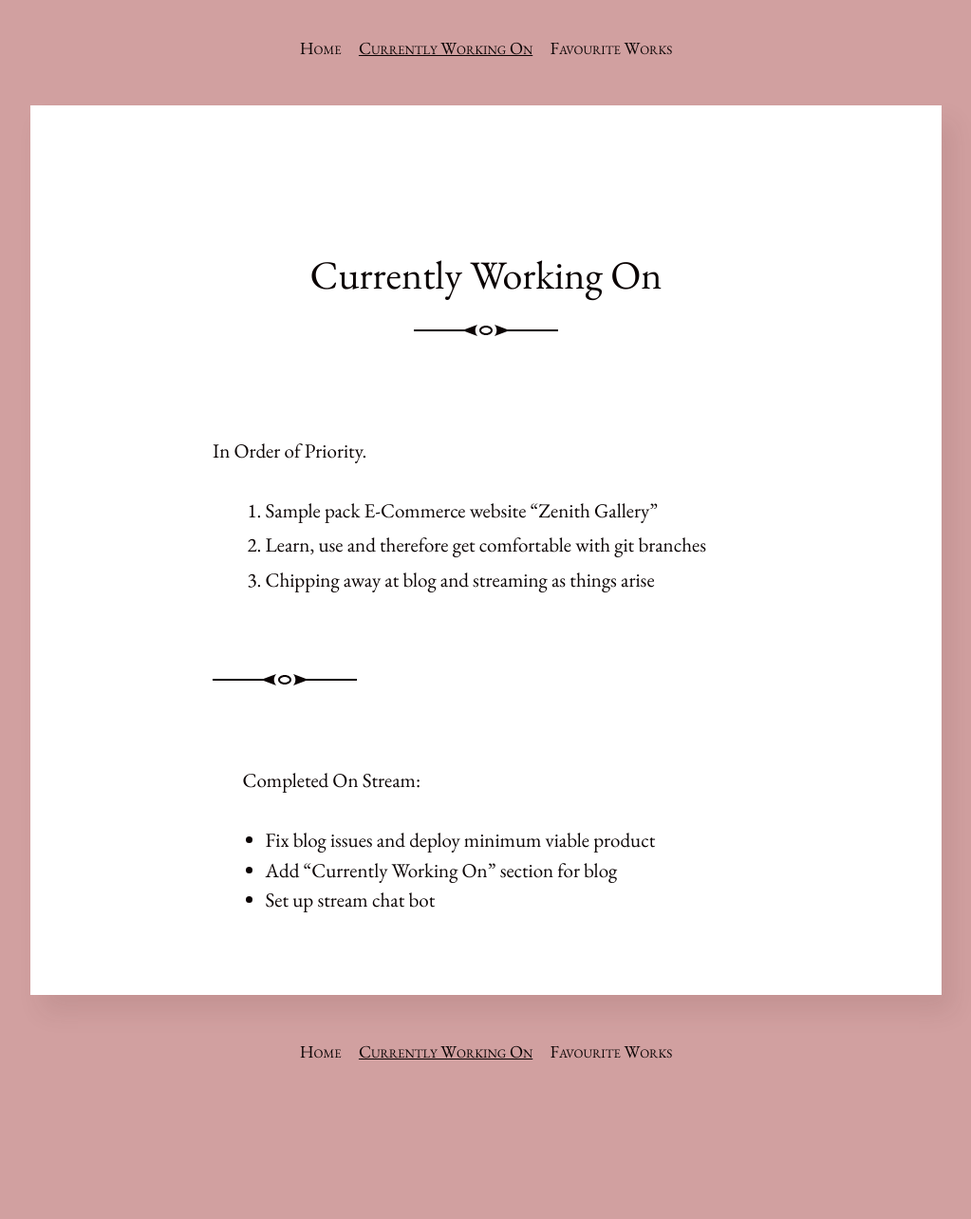
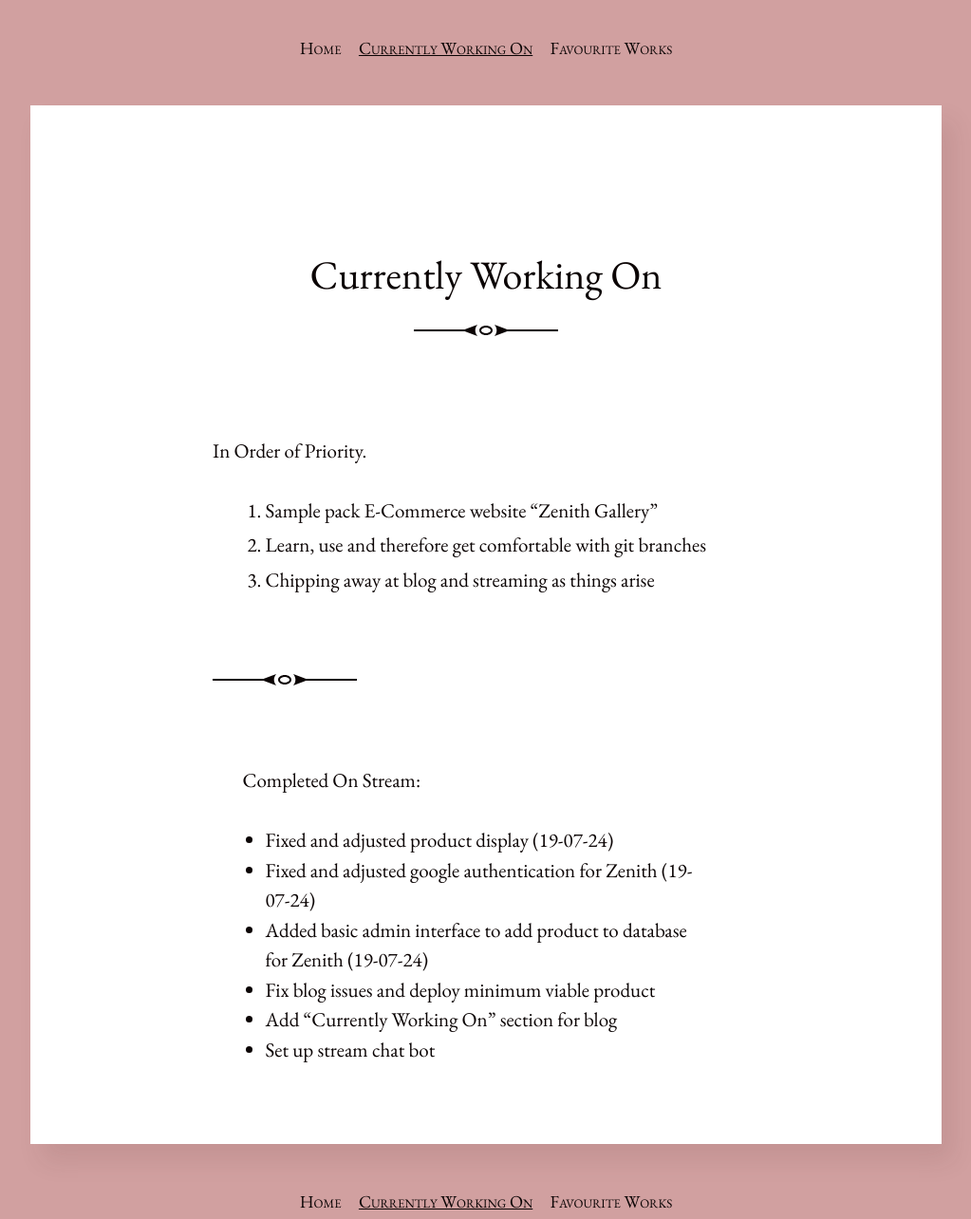
Before and after one commit to fahaamtashfeen/fahaamtashfeen.github.io, a Jekyll site: the page built from currentlyworkingon.md, in a window 1280 px wide. Shown: the whole page at 95% size, without its empty margins (128-1151 px from the left). Built offline with Jekyll 4.4.1, drawn with Linux system fonts in a browser that asks for light colours; before the commit the page ends 1127 px from its top, so only the background shows below that.

Commit message:
updated currently working on

```diff
--- a/currentlyworkingon.md
+++ b/currentlyworkingon.md
@@ -13,6 +13,9 @@ In Order of Priority.
 
 Completed On Stream:
 
+- Fixed and adjusted product display (19-07-24)
+- Fixed and adjusted google authentication for Zenith (19-07-24)
+- Added basic admin interface to add product to database for Zenith (19-07-24)
 - Fix blog issues and deploy minimum viable product
 - Add "Currently Working On" section for blog
 - Set up stream chat bot
```
